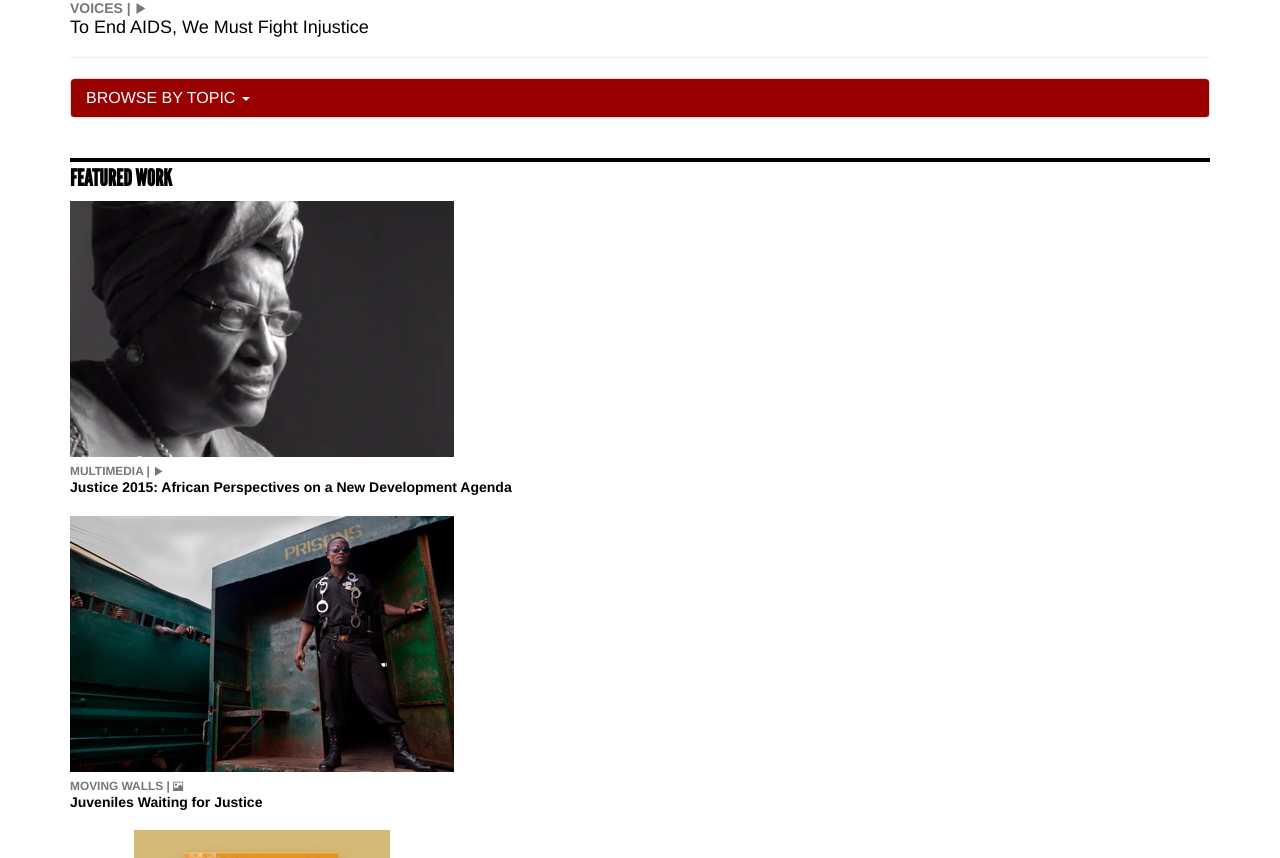
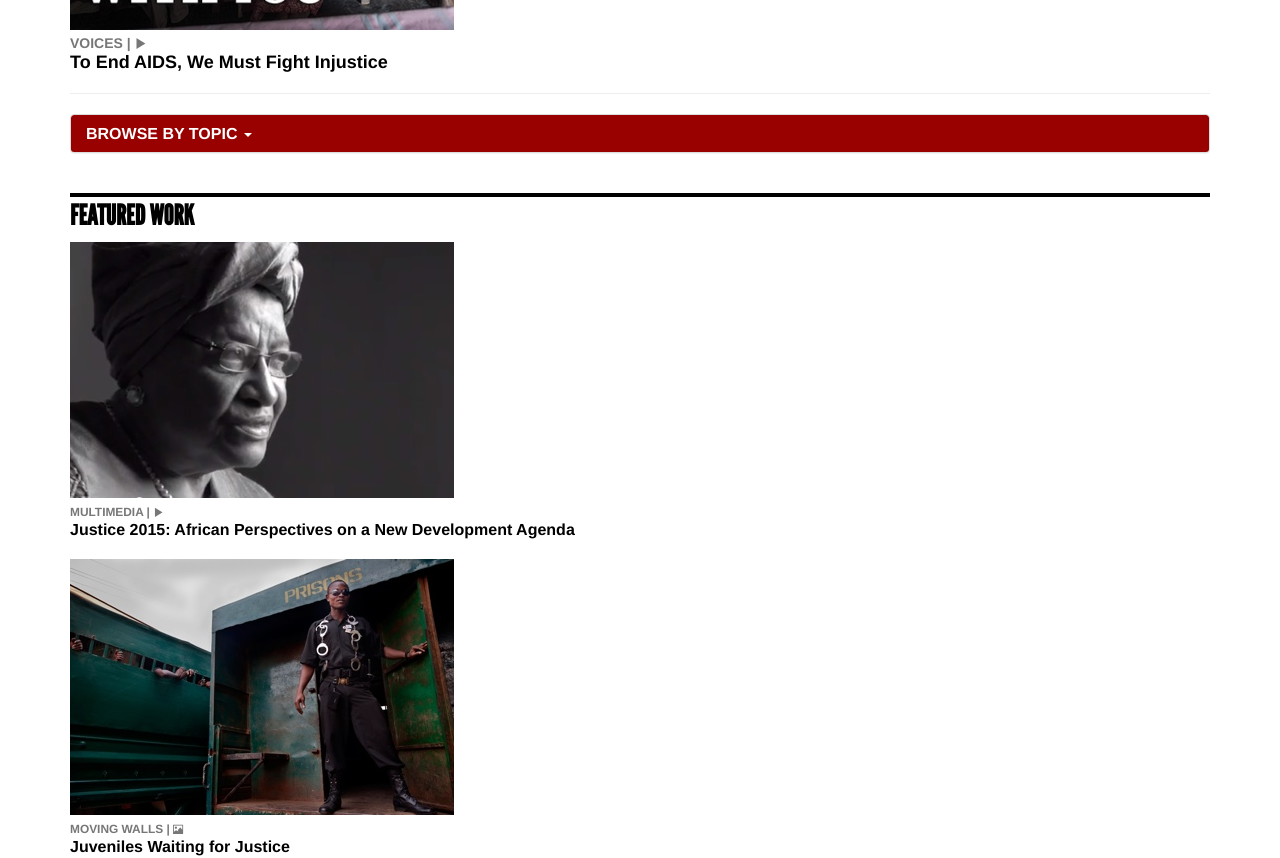
Before and after one commit to fourkitchens/osf-prototype, a plain HTML site: page index.html in a window 1280 px wide. Shown: the part 541-1399 px from the top of the page. Drawn offline with nearby package versions, Linux system fonts and the light colour scheme.

Commit message:
Bigger font sizes for headings and article titles.

```diff
--- a/css/style.css
+++ b/css/style.css
@@ -22,46 +22,27 @@ a {
 h1, h2, h3, h4, h5 {
   margin-top: 0;
   color: black;
+  font-weight: bold;
 }
 
-h1, h2, h3 {
+h1, h2 {
   font-family: 'league_gothicregular', 'Helvetica Neue', Helvetica, sans;
   text-transform: uppercase;
 }
 
-h1, h2, h5 {
-  font-weight: bold;
-}
-
-/* Page sections */
-
-section {
-  margin-bottom: 40px;
-}
-
-section h2 {
-  border-top: 4px solid black;
-  text-transform: uppercase;
-  font-size: 23px;
-  padding-top: 4px;
-}
-
-.featured-work article {
-  margin-bottom: 20px;
-}
-
-/* White text on red background style */
-
-.newsletter button,
-.newsletter button:hover,
-.panel-default>.panel-heading {
-  background-color: #900;
-  color: white;
+h1 {
+  font-size: 40px;
 }
 
 /* Subnav */
 
-.panel-default>.panel-heading a:hover {
+.panel-title a,
+.panel-body li a {
+  display: block;
+}
+
+.panel-default>.panel-heading a:hover,
+.panel-default>.panel-heading a:focus {
   text-decoration: none;
 }
 
@@ -76,6 +57,23 @@ section h2 {
   margin-bottom: 6px;
 }
 
+/* Page sections */
+
+section {
+  margin-bottom: 40px;
+}
+
+section h2 {
+  border-top: 4px solid black;
+  text-transform: uppercase;
+  font-size: 28px;
+  padding-top: 4px;
+}
+
+.featured-work article {
+  margin-bottom: 20px;
+}
+
 /* Articles */
 
 .meta {
@@ -87,6 +85,23 @@ article img {
   margin-bottom: 3px;
 }
 
+article.hero h3 {
+  font-size: 18px;
+}
+
+article h3 {
+  font-size: 16px;
+}
+
+/* White text on red background style */
+
+.newsletter button,
+.newsletter button:hover,
+.panel-default>.panel-heading {
+  background-color: #900;
+  color: white;
+}
+
 /* Misc */
 
 .gray {
--- a/index.html
+++ b/index.html
@@ -67,6 +67,8 @@
 
     <p>The Open Society Foundations in Africa seek to combat negative perceptions about Africa by working with local actors to support democratic governance, criminal justice reform, natural resource regulation, independent media, and public health reform, with a particular focus on HIV and AIDS.</p>
 
+    <hr>
+
     <div class="newsletter">
       <p class="small">Sign up to receive updates about our work in Africa.</p>
       <div class="input-group input-group-sm">
@@ -82,7 +84,7 @@
     <article class="hero">
       <img class="img-responsive" src="img/hero.jpg">
       <span class="meta">VOICES | <span class="small glyphicon glyphicon-play"></span></span>
-      <h4>To End AIDS, We Must Fight Injustice</h4>
+      <h3>To End AIDS, We Must Fight Injustice</h3>
     </article>
 
     <!-- SUBNAV -->
@@ -119,19 +121,19 @@
       <article>
         <img class="img-responsive" src="img/work-1.jpg">
         <span class="meta small">MULTIMEDIA | <span class="small glyphicon glyphicon-play"></span></span>
-        <h5>Justice 2015: African Perspectives on a New Development Agenda</h5>
+        <h3>Justice 2015: African Perspectives on a New Development Agenda</h3>
       </article>
 
       <article>
         <img class="img-responsive" src="img/work-2.jpg">
         <span class="meta small">MOVING WALLS | <span class="small glyphicon glyphicon-picture"></span></span>
-        <h5>Juveniles Waiting for Justice</h5>
+        <h3>Juveniles Waiting for Justice</h3>
       </article>
 
       <article>
         <img class="img-responsive" src="img/work-3.jpg">
         <span class="meta small">REPORT</span>
-        <h5>Mapping Digital Media: News and New Media in Central Africa-Challenges and Opportunities</h5>
+        <h3>Mapping Digital Media: News and New Media in Central Africa-Challenges and Opportunities</h3>
       </article>
 
     </section>
@@ -171,7 +173,7 @@
       <article>
         <img class="img-responsive" src="img/grantee.jpg">
         <span class="meta small">VOICES | <span class="small glyphicon glyphicon-play"></span></span>
-        <h5>The High Cost of Cheap Gas in Southern Africa</h5>
+        <h3>The High Cost of Cheap Gas in Southern Africa</h3>
         <p>by Richard Lee | <span class="glyphicon glyphicon-comment">12</span>
       </article>
 
@@ -246,7 +248,6 @@
 
     </section>
 
-
     <!-- NEWS -->
 
     <section class="news">
@@ -266,11 +267,6 @@
 
   </main>
 
-
-
-
-
-
   <!-- END CONTENT -->
 
   <!-- jQuery (necessary for Bootstrap's JavaScript plugins) -->
```
